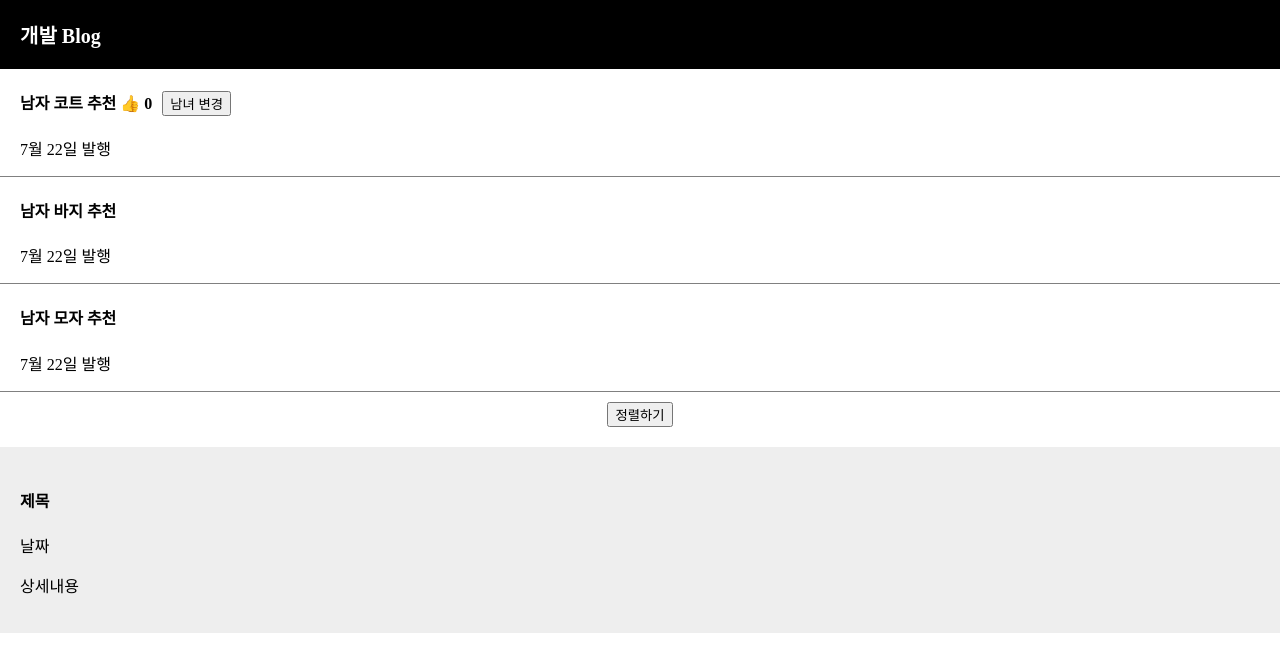
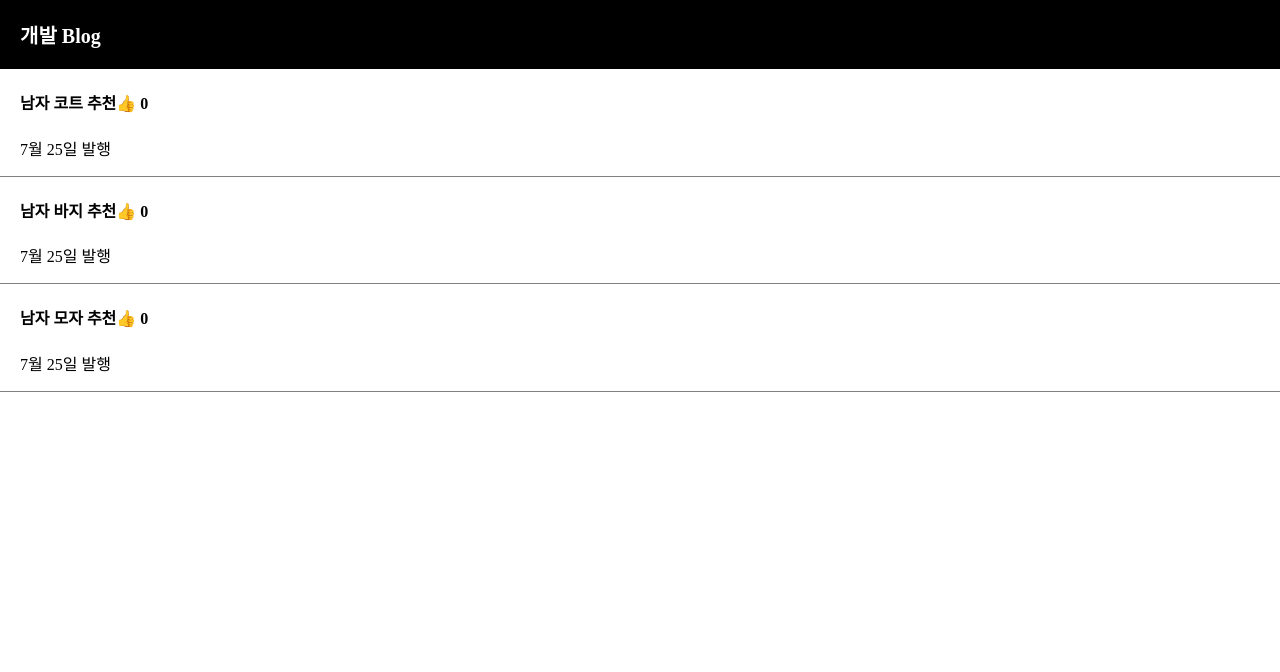
Before and after one commit to whrudwls08/reactBlogProject, a React (Create React App) app: page / in a window 1280 px wide. Shown: the top 672 px of the page. Built offline with nearby package versions, Linux system fonts and the light colour scheme.

Commit message:
map으로 div 생성하는 로직으로 변경

```diff
--- a/src/App.js
+++ b/src/App.js
@@ -4,14 +4,15 @@ import "./App.css";
 function App() {
 
   let [title1, title1change] = useState(['남자 코트 추천', '남자 바지 추천', '남자 모자 추천']);
-  let [like, likeUp] = useState(0);
+  let [like, likeUp] = useState([0, 0, 0]);
+  let [modal, setModal] = useState(false)
 
   return (
     <div className="App">
       <div className="black-nav">
         <div>개발 Blog</div>
       </div>
-      <div className="list">
+      {/* <div className="list">
         <h4 style={{ display: 'inline-block' }}>{title1[0]} <span onClick={() => { likeUp(like + 1) }}>👍</span> {like} </h4>
         <button style={{ marginLeft: '10px', paddingBottom: '-10px' }} onClick={() => {
           let temp = [...title1]
@@ -25,7 +26,9 @@ function App() {
         <p>7월 22일 발행</p>
       </div>
       <div className="list">
-        <h4>{title1[2]}</h4>
+        <h4 onClick={() => {
+          setModal(!modal)
+        }}>{title1[2]}</h4>
         <p>7월 22일 발행</p>
       </div>
       <button style={{ marginTop: '10px' }} onClick={() => {
@@ -34,8 +37,30 @@ function App() {
         title1change(copy)
       }}>
         정렬하기
-      </button>
-      <Modal/>
+      </button> */}
+
+      {
+        title1.map((val, i) => {
+          return (
+            <div className="list">
+              <h4 onClick={() => {
+                setModal(!modal)
+              }}>{val}
+            <span onClick={() => {
+                  let temp = [...like]
+                  temp[i] = temp[i] + 1
+                  likeUp(temp)
+                }}>👍</span> {like[i]}
+              </h4>
+              <p>7월 25일 발행</p>
+            </div>
+          )
+        })
+      }
+      {
+        modal === true ? <Modal /> : null
+      }
+
     </div>
   );
 }
```
